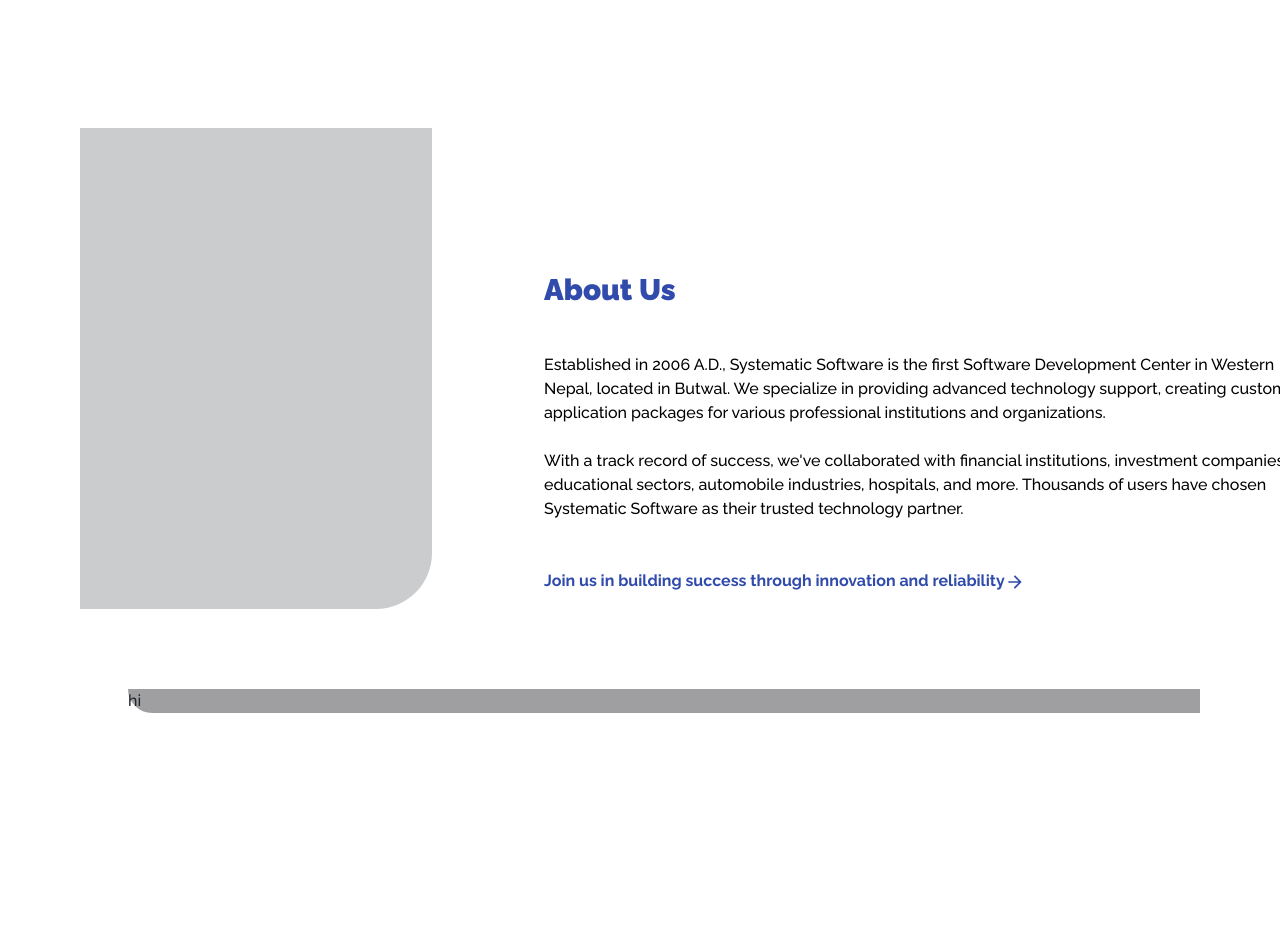
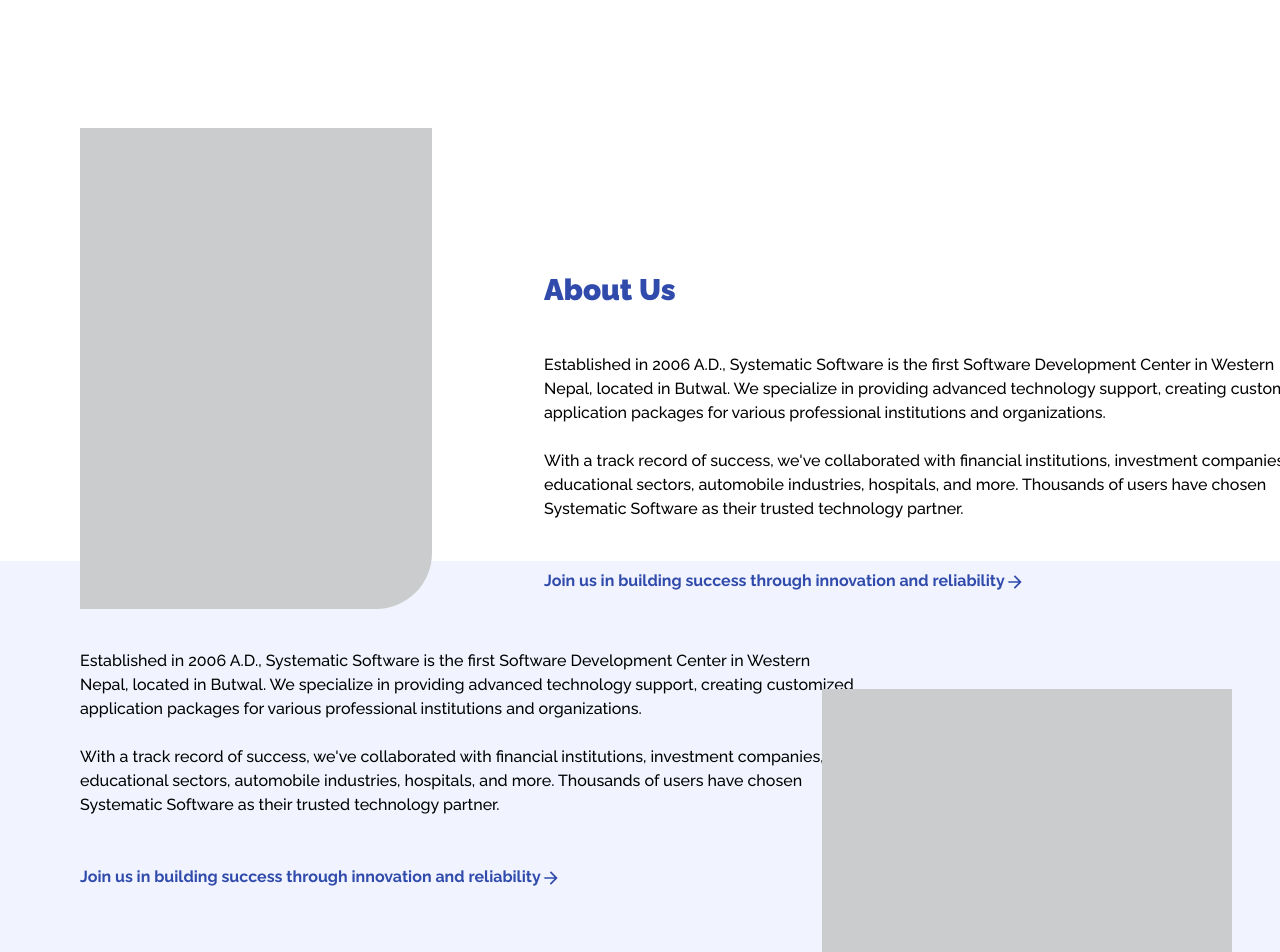
Before and after one commit to anishrajpandey/Systematic-software, a React (Create React App) app: page /about in a window 1280 px wide. Shown: the top 952 px of the page. Before the commit the page ends 800 px from the top, so only its background shows below. Built offline with nearby package versions, Linux system fonts and the light colour scheme.

Commit message:
about section

```diff
--- a/src/About.css
+++ b/src/About.css
@@ -3,15 +3,21 @@
   font-family: "Raleway", sans-serif !important;
   overflow-x: hidden;
 }
-.fone{
+/* main.aboutmain {
+  width: 90vw;
+  margin: auto;
+  overflow: hidden;
+} */
+.fone {
   display: flex;
-    border-radius: 0rem 0rem 3.5rem 0em ;
+  border-radius: 0rem 0rem 3.5rem 0em;
   background-color: rgb(203, 204, 205);
   margin-top: 8rem;
   margin-left: 5rem;
   margin-right: 53rem;
 }
-.aboutone{
+
+.aboutone {
   font-size: 1.85rem;
   padding-left: 29rem;
   margin-top: 6rem;
@@ -19,25 +25,54 @@
   white-space: nowrap;
   font-weight: 950;
 }
-.aboutsys{
+
+.ftwo {
+  margin: auto;
+  width: 100vw;
+  padding-inline: 5rem;
+  position: relative;
+  background: #f1f4ff;
+  height: 70vh;
+  /* background: red; */
+  top: -3rem;
+  z-index: -2;
+}
+.boxtwo {
+  position: absolute;
+  right: 3rem;
+  display: flex;
+  top: 0;
+  width: 32vw;
+  height: 60vh;
+
+  border-radius: 0rem 0rem 0rem 3.5em;
+  background-color: rgb(203, 204, 205);
+}
+.abouttwo {
+  /* font-size: 1.85rem;
+  padding-left: 29rem;
+  margin-top: 6rem;
+  color: #304bab;
+  white-space: nowrap;
+  font-weight: 950; */
+}
+.aboutsys {
   font-size: 16px;
   margin-top: 1rem;
   color: black;
   font-weight: 400;
   text-align: justify;
-
 }
-.blue-text{
-    color: #304bab ;
+.blue-text {
+  color: #304bab;
   font-size: 16px;
   font-weight: 600;
 }
-.coreframe{
+.coreframe {
   display: flex;
   margin-top: 5rem;
   border-radius: 0rem 0rem 0rem 3.5rem;
   margin-left: 8rem;
   margin-right: 5rem;
   background-color: rgb(159, 159, 162);
-
 }
--- a/src/About.js
+++ b/src/About.js
@@ -3,46 +3,81 @@
 const About = () => {
   return (
     <>
+      <main className="">
         <div className="fone">
-   <div className="aboutone"><br/>About Us
-   <p className="aboutsys"><br/>Established in 2006 A.D., Systematic Software is the first Software
-    Development Center in Western<br/>Nepal, located in Butwal. We specialize in providing
-     advanced technology support, creating customized<br/>application packages for various
-     professional institutions and organizations.
-     <br/>
-     <br/>
-
-     With a track record of success, we've collaborated with financial institutions,
-     investment companies,<br/> educational sectors, automobile industries, hospitals,
-     and more. Thousands of users have chosen <br/>Systematic Software as their trusted
-     technology partner.
-     <br/>
-     <br/>
-     <br/>
-    <span className="blue-text">Join us in building success through innovation and reliability
-    <img src="bluearrow.svg"
+          <div className="aboutone">
+            <br />
+            About Us
+            <p className="aboutsys">
+              <br />
+              Established in 2006 A.D., Systematic Software is the first
+              Software Development Center in Western
+              <br />
+              Nepal, located in Butwal. We specialize in providing advanced
+              technology support, creating customized
+              <br />
+              application packages for various professional institutions and
+              organizations.
+              <br />
+              <br />
+              With a track record of success, we've collaborated with financial
+              institutions, investment companies,
+              <br /> educational sectors, automobile industries, hospitals, and
+              more. Thousands of users have chosen <br />
+              Systematic Software as their trusted technology partner.
+              <br />
+              <br />
+              <br />
+              <span className="blue-text">
+                Join us in building success through innovation and reliability
+                <img
+                  src="bluearrow.svg"
                   alt="bluearrow"
                   className="bluearrow"
-     /></span>
+                />
+              </span>
             </p>
           </div>
         </div>
-   <div>
-  <div className="coreframe">hi</div>
+        <div className="ftwo">
+          <div className="boxtwo"></div>
+          <div className="abouttwo">
+            <br />
+            About Us
+            <p className="aboutsys">
+              <br />
+              Established in 2006 A.D., Systematic Software is the first
+              Software Development Center in Western
+              <br />
+              Nepal, located in Butwal. We specialize in providing advanced
+              technology support, creating customized
+              <br />
+              application packages for various professional institutions and
+              organizations.
+              <br />
+              <br />
+              With a track record of success, we've collaborated with financial
+              institutions, investment companies,
+              <br /> educational sectors, automobile industries, hospitals, and
+              more. Thousands of users have chosen <br />
+              Systematic Software as their trusted technology partner.
+              <br />
+              <br />
+              <br />
+              <span className="blue-text">
+                Join us in building success through innovation and reliability
+                <img
+                  src="bluearrow.svg"
+                  alt="bluearrow"
+                  className="bluearrow"
+                />
+              </span>
+            </p>
           </div>
-
-
-
-
-
-
-
+        </div>
+      </main>
     </>
-
-
-
-  )
-
+  );
 };
 
 export default About;
```
Lines whose indentation alone changed are shown as unchanged.
